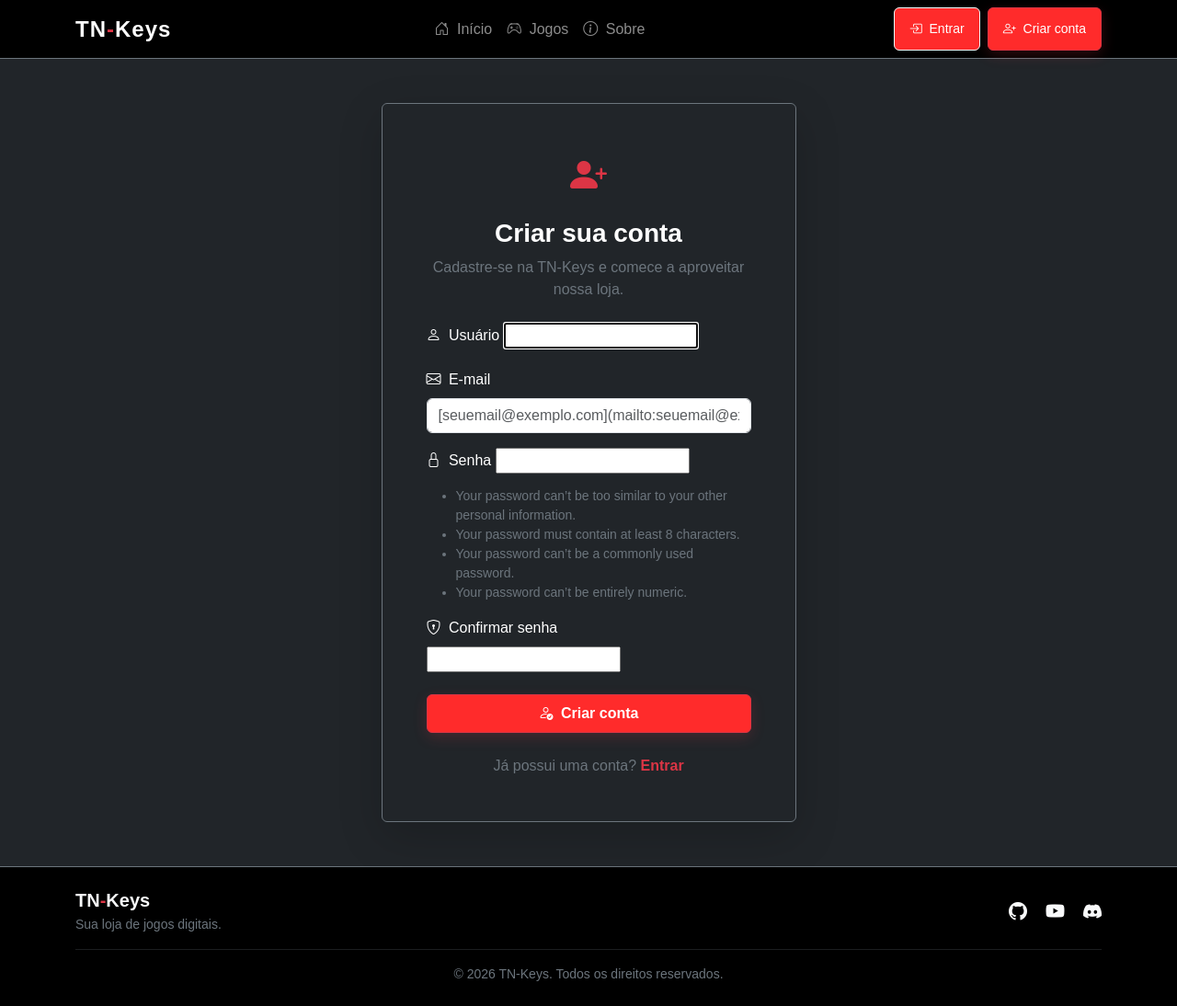
After one commit to TnzinDEV/keys, a Django app: page /cadastro/ in a window 1280 px wide. The commit adds this page. Shown: the whole page at 92% size. Run offline with Django 5.2, Linux system fonts and the light colour scheme.

Commit message:
cadastro

```diff
--- /dev/null
+++ b/app/forms.py
@@ -0,0 +1,42 @@
+from django import forms
+from django.contrib.auth.forms import UserCreationForm
+from django.contrib.auth.models import User
+
+class CadastroForm(UserCreationForm):
+    email = forms.EmailField(
+    required=True,
+    label='E-mail',
+    widget=forms.EmailInput(attrs={
+    'class': 'form-control',
+    'placeholder': '[seuemail@exemplo.com](mailto:seuemail@exemplo.com)',
+    'autocomplete': 'email',
+})
+)
+
+class Meta:
+    model = User
+    fields = ('username', 'email', 'password1', 'password2')
+
+def __init__(self, *args, **kwargs):
+    super().__init__(*args, **kwargs)
+
+    self.fields['username'].label = 'Usuário'
+    self.fields['username'].widget.attrs.update({
+        'class': 'form-control',
+        'placeholder': 'Escolha seu usuário',
+        'autocomplete': 'username',
+    })
+
+    self.fields['password1'].label = 'Senha'
+    self.fields['password1'].widget.attrs.update({
+        'class': 'form-control',
+        'placeholder': 'Crie uma senha',
+        'autocomplete': 'new-password',
+    })
+
+    self.fields['password2'].label = 'Confirmar senha'
+    self.fields['password2'].widget.attrs.update({
+        'class': 'form-control',
+        'placeholder': 'Digite a senha novamente',
+        'autocomplete': 'new-password',
+    })
--- a/app/templates/base.html
+++ b/app/templates/base.html
@@ -5,156 +5,128 @@
 <html lang="pt-BR">
 
 <head>
+    <meta charset="UTF-8">
+    <meta name="viewport" content="width=device-width, initial-scale=1.0">
 
-
-<meta charset="UTF-8">
-
-<meta name="viewport" content="width=device-width, initial-scale=1.0">
 
 <title>{% block title %}TN-Keys{% endblock %}</title>
 
-<link rel="stylesheet" href="{% static 'css/style.css' %}">
-
-<!-- BOOTSTRAP 5.3 -->
+<!-- Bootstrap -->
 <link
     href="https://cdn.jsdelivr.net/npm/bootstrap@5.3.3/dist/css/bootstrap.min.css"
     rel="stylesheet"
 >
 
-
-<!-- BOOTSTRAP ICONS -->
+<!-- Bootstrap Icons -->
 <link
+    href="https://cdn.jsdelivr.net/npm/bootstrap-icons@1.11.3/font/bootstrap-icons.css"
     rel="stylesheet"
-    href="https://cdn.jsdelivr.net/npm/bootstrap-icons@1.11.3/font/bootstrap-icons.min.css"
 >
 
-
-<!-- CSS DO PROJETO -->
-
+<!-- CSS próprio -->
+<link rel="stylesheet" href="{% static 'css/style.css' %}">
 
 
 </head>
 
-<body class="bg-black text-light d-flex flex-column min-vh-100">
+<body class="bg-dark text-light d-flex flex-column min-vh-100">
 
 
-<!-- NAVBAR -->
+<!-- ================= NAVBAR ================= -->
 
-<nav class="navbar navbar-expand-lg navbar-dark bg-dark border-bottom border-secondary shadow-sm">
+<nav class="navbar navbar-expand-lg navbar-dark bg-black border-bottom border-secondary">
 
     <div class="container">
 
-
         <!-- LOGO -->
-
-        <a href="/" class="navbar-brand fw-bold fs-4">
-
-            <span class="text-danger">TN</span>-Keys
-
+        <a
+            class="navbar-brand fw-bold fs-4"
+            href="{% url 'home' %}"
+        >
+            TN<span class="text-danger">-</span>Keys
         </a>
 
 
-        <!-- BOTÃO MOBILE -->
-
+        <!-- BOTÃO MENU MOBILE -->
         <button
             class="navbar-toggler"
             type="button"
             data-bs-toggle="collapse"
-            data-bs-target="#navbarTNKeys"
-            aria-controls="navbarTNKeys"
+            data-bs-target="#navbarPrincipal"
+            aria-controls="navbarPrincipal"
             aria-expanded="false"
             aria-label="Abrir menu"
         >
-
             <span class="navbar-toggler-icon"></span>
-
         </button>
 
 
         <!-- MENU -->
-
-        <div class="collapse navbar-collapse" id="navbarTNKeys">
-
+        <div
+            class="collapse navbar-collapse"
+            id="navbarPrincipal"
+        >
 
             <!-- LINKS -->
-
             <ul class="navbar-nav mx-auto mb-2 mb-lg-0">
 
                 <li class="nav-item">
-
-                    <a href="/" class="nav-link">
-
+                    <a
+                        class="nav-link"
+                        href="{% url 'home' %}"
+                    >
                         <i class="bi bi-house-door me-1"></i>
                         Início
-
                     </a>
-
                 </li>
 
 
                 <li class="nav-item">
-
-                    <a href="/jogo" class="nav-link">
-
+                    <a
+                        class="nav-link"
+                        href="{% url 'jogo' %}"
+                    >
                         <i class="bi bi-controller me-1"></i>
                         Jogos
-
                     </a>
-
                 </li>
 
 
                 <li class="nav-item">
-
-                    <a href="/sobre" class="nav-link">
-
+                    <a
+                        class="nav-link"
+                        href="{% url 'sobre' %}"
+                    >
                         <i class="bi bi-info-circle me-1"></i>
                         Sobre
-
                     </a>
-
-                </li>
-
-
-                <li class="nav-item">
-
-                    <a href="/contato/" class="nav-link">
-
-                        <i class="bi bi-envelope me-1"></i>
-                        Contato
-
-                    </a>
-
                 </li>
 
             </ul>
 
 
-            <!-- ÁREA DO USUÁRIO -->
+            <!-- ================= USUÁRIO ================= -->
 
             <div class="d-flex align-items-center gap-2">
 
-
                 {% if user.is_authenticated %}
 
-
                     <!-- PERFIL -->
-
                     <a
                         href="{% url 'perfil' %}"
                         class="btn btn-outline-light btn-sm px-3"
                     >
-
                         <i class="bi bi-person-circle me-1"></i>
-
                         Olá, {{ user.username }}
-
                     </a>
 
 
-                <!-- LOGOUT -->
-
-                <form method="post" action="{% url 'logout' %}" class="m-0">
+                    <!-- SAIR -->
+                    <form
+                        method="post"
+                        action="{% url 'logout' %}"
+                        class="m-0"
+                    >
 
                         {% csrf_token %}
 
@@ -162,11 +134,8 @@
                             type="submit"
                             class="btn btn-danger btn-sm px-3"
                         >
-
                             <i class="bi bi-box-arrow-right me-1"></i>
-
                             Sair
-
                         </button>
 
                     </form>
@@ -174,23 +143,26 @@
 
                 {% else %}
 
-
-                <!-- LOGIN -->
-
+                    <!-- ENTRAR -->
                     <a
                         href="{% url 'login' %}"
-                    class="btn btn-danger btn-sm px-4"
+                        class="btn btn-outline-light btn-sm px-3"
                     >
-
                         <i class="bi bi-box-arrow-in-right me-1"></i>
-
                         Entrar
-
                     </a>
 
 
+                    <!-- CRIAR CONTA -->
+                    <a
+                        href="{% url 'cadastro' %}"
+                        class="btn btn-danger btn-sm px-3"
+                    >
+                        <i class="bi bi-person-plus me-1"></i>
+                        Criar conta
+                    </a>
+
                 {% endif %}
-
 
             </div>
 
@@ -201,47 +173,99 @@
 </nav>
 
 
-<!-- CONTEÚDO -->
+<!-- ================= CONTEÚDO ================= -->
 
 <main class="flex-grow-1">
 
     {% block content %}
+
     {% endblock %}
 
 </main>
 
 
-<!-- FOOTER -->
+<!-- ================= FOOTER ================= -->
 
-<footer class="bg-dark border-top border-secondary mt-5">
-
+<footer class="bg-black border-top border-secondary mt-auto">
 
     <div class="container py-4">
-
 
         <div class="row align-items-center">
 
 
-            <!-- COPYRIGHT -->
-
+            <!-- INFORMAÇÕES -->
             <div class="col-md-6 text-center text-md-start mb-3 mb-md-0">
 
-                <div class="fw-bold mb-1">
+                <h5 class="fw-bold mb-1">
+                    TN<span class="text-danger">-</span>Keys
+                </h5>
 
-                    <span class="text-danger">TN</span>-Keys
-
-                </div>
-
-                <small class="text-secondary">
-
-                    &copy; {% now "Y" %} TN-Keys.
-                    Todos os direitos reservados.
-
-                </small>
+                <p class="text-secondary mb-0 small">
+                    Sua loja de jogos digitais.
+                </p>
 
             </div>
 
 
-            <!-- LINKS -->
+            <!-- REDES SOCIAIS -->
+            <div class="col-md-6 text-center text-md-end">
 
-            <div class="col-md-6">
+                <a
+                    href="https://github.com/TnzinDEV"
+                    target="_blank"
+                    class="text-light text-decoration-none me-3"
+                    aria-label="GitHub"
+                >
+                    <i class="bi bi-github fs-5"></i>
+                </a>
+
+
+                <a
+                    href="https://www.youtube.com/@tnxxz"
+                    target="_blank"
+                    class="text-light text-decoration-none me-3"
+                    aria-label="YouTube"
+                >
+                    <i class="bi bi-youtube fs-5"></i>
+                </a>
+
+
+                <a
+                    href="https://discord.com/invite/eGWa53NTS6"
+                    target="_blank"
+                    class="text-light text-decoration-none"
+                    aria-label="Discord"
+                >
+                    <i class="bi bi-discord fs-5"></i>
+                </a>
+
+            </div>
+
+        </div>
+
+
+        <hr class="border-secondary my-3">
+
+
+        <!-- COPYRIGHT -->
+        <div class="text-center text-secondary small">
+
+            © {% now "Y" %} TN-Keys.
+            Todos os direitos reservados.
+
+        </div>
+
+    </div>
+
+</footer>
+
+
+<!-- Bootstrap JavaScript -->
+<script
+    src="https://cdn.jsdelivr.net/npm/bootstrap@5.3.3/dist/js/bootstrap.bundle.min.js"
+></script>
+
+
+</body>
+
+</html>
--- /dev/null
+++ b/app/templates/cadastro.html
@@ -0,0 +1,213 @@
+{% extends "base.html" %}
+
+{% block title %}Criar conta | TN-Keys{% endblock %}
+
+{% block content %}
+
+<div class="container py-5">
+
+
+<div class="row justify-content-center">
+
+    <div class="col-12 col-sm-10 col-md-7 col-lg-5">
+
+        <div class="card bg-dark border-secondary shadow-lg">
+
+            <div class="card-body p-4 p-md-5">
+
+                <!-- CABEÇALHO -->
+
+                <div class="text-center mb-4">
+
+                    <div class="mb-3">
+                        <i class="bi bi-person-plus-fill text-danger fs-1"></i>
+                    </div>
+
+                    <h1 class="h3 fw-bold text-white mb-2">
+                        Criar sua conta
+                    </h1>
+
+                    <p class="text-secondary mb-0">
+                        Cadastre-se na TN-Keys e comece a aproveitar nossa loja.
+                    </p>
+
+                </div>
+
+
+                <!-- ERROS GERAIS -->
+
+                {% if form.non_field_errors %}
+
+                    <div class="alert alert-danger">
+
+                        {% for error in form.non_field_errors %}
+
+                            <div>{{ error }}</div>
+
+                        {% endfor %}
+
+                    </div>
+
+                {% endif %}
+
+
+                <!-- FORMULÁRIO -->
+
+                <form method="post">
+
+                    {% csrf_token %}
+
+
+                    <!-- USUÁRIO -->
+
+                    <div class="mb-3">
+
+                        <label
+                            for="{{ form.username.id_for_label }}"
+                            class="form-label text-white"
+                        >
+                            <i class="bi bi-person me-1"></i>
+                            Usuário
+                        </label>
+
+                        {{ form.username }}
+
+                        {% for error in form.username.errors %}
+
+                            <div class="text-danger small mt-1">
+                                {{ error }}
+                            </div>
+
+                        {% endfor %}
+
+                    </div>
+
+
+                    <!-- E-MAIL -->
+
+                    <div class="mb-3">
+
+                        <label
+                            for="{{ form.email.id_for_label }}"
+                            class="form-label text-white"
+                        >
+                            <i class="bi bi-envelope me-1"></i>
+                            E-mail
+                        </label>
+
+                        {{ form.email }}
+
+                        {% for error in form.email.errors %}
+
+                            <div class="text-danger small mt-1">
+                                {{ error }}
+                            </div>
+
+                        {% endfor %}
+
+                    </div>
+
+
+                    <!-- SENHA -->
+
+                    <div class="mb-3">
+
+                        <label
+                            for="{{ form.password1.id_for_label }}"
+                            class="form-label text-white"
+                        >
+                            <i class="bi bi-lock me-1"></i>
+                            Senha
+                        </label>
+
+                        {{ form.password1 }}
+
+                        {% if form.password1.help_text %}
+
+                            <div class="form-text text-secondary mt-2">
+                                {{ form.password1.help_text|safe }}
+                            </div>
+
+                        {% endif %}
+
+                        {% for error in form.password1.errors %}
+
+                            <div class="text-danger small mt-1">
+                                {{ error }}
+                            </div>
+
+                        {% endfor %}
+
+                    </div>
+
+
+                    <!-- CONFIRMAR SENHA -->
+
+                    <div class="mb-4">
+
+                        <label
+                            for="{{ form.password2.id_for_label }}"
+                            class="form-label text-white"
+                        >
+                            <i class="bi bi-shield-lock me-1"></i>
+                            Confirmar senha
+                        </label>
+
+                        {{ form.password2 }}
+
+                        {% for error in form.password2.errors %}
+
+                            <div class="text-danger small mt-1">
+                                {{ error }}
+                            </div>
+
+                        {% endfor %}
+
+                    </div>
+
+
+                    <!-- BOTÃO -->
+
+                    <button
+                        type="submit"
+                        class="btn btn-danger w-100 py-2 fw-semibold"
+                    >
+
+                        <i class="bi bi-person-check me-1"></i>
+
+                        Criar conta
+
+                    </button>
+
+                </form>
+
+
+                <!-- LOGIN -->
+
+                <div class="text-center mt-4">
+
+                    <span class="text-secondary">
+                        Já possui uma conta?
+                    </span>
+
+                    <a
+                        href="{% url 'login' %}"
+                        class="text-danger text-decoration-none fw-semibold"
+                    >
+                        Entrar
+                    </a>
+
+                </div>
+
+            </div>
+
+        </div>
+
+    </div>
+
+</div>
+
+
+</div>
+
+{% endblock %}
--- a/app/urls.py
+++ b/app/urls.py
@@ -9,7 +9,9 @@ urlpatterns = [
     path('login/', auth_views.LoginView.as_view(template_name='login.html'),name='login'),
     path('logout/',auth_views.LogoutView.as_view(),name='logout'),
     path( 'perfil/', views.perfil_view, name='perfil' ),
-    path('jogo/<int:id>/' ,views.detalhes_jogo_view,name='detalhes')
+    path('jogo/<int:id>/' ,views.detalhes_jogo_view,name='detalhes'),
+    path('cadastro/', views.cadastro_view, name='cadastro'),
+
 
 ]
  # as demais rotas (listar, detalhes, criar, editar, excluir) entram aqui
--- a/app/views.py
+++ b/app/views.py
@@ -1,19 +1,19 @@
-from django.shortcuts import render, get_object_or_404
+from django.contrib.auth import login
+from django.shortcuts import render, get_object_or_404, redirect
+
+from .forms import CadastroForm
 from .models import Produto
 
-# Create your views here.
+from django.contrib import messages
+
 def home_view(request):
     return render(request, 'home.html')
 
-
-
 def jogo_view(request):
     produtos = Produto.objects.all()
-
     return render(request, 'jogo.html', {
-    'produtos': produtos
-})
-
+        'produtos': produtos
+    })
 
 def sobre_view(request):
     return render(request, 'sobre.html')
@@ -21,7 +21,23 @@ def sobre_view(request):
 def perfil_view(request):
     return render(request, 'perfil.html')
 
+def cadastro_view(request):
+    if request.user.is_authenticated:
+        return redirect('perfil')
+
+    if request.method == 'POST':
+        form = CadastroForm(request.POST)
+        if form.is_valid():
+            user = form.save()
+            login(request, user)
+            return redirect('perfil')
+    else:
+        form = CadastroForm()
+
+    return render(request, 'cadastro.html', {'form': form})
 
 def detalhes_jogo_view(request, id):
     produto_banco = get_object_or_404(Produto, id=id)
-    return render(request, 'detalhes.html',{'produto': produto_banco})
+    return render(request, 'detalhes.html', {
+        'produto': produto_banco
+    })
```
Also changed, not shown: app/templates/home.html (indentation only), db.sqlite3. Lines whose indentation alone changed are shown as unchanged.
